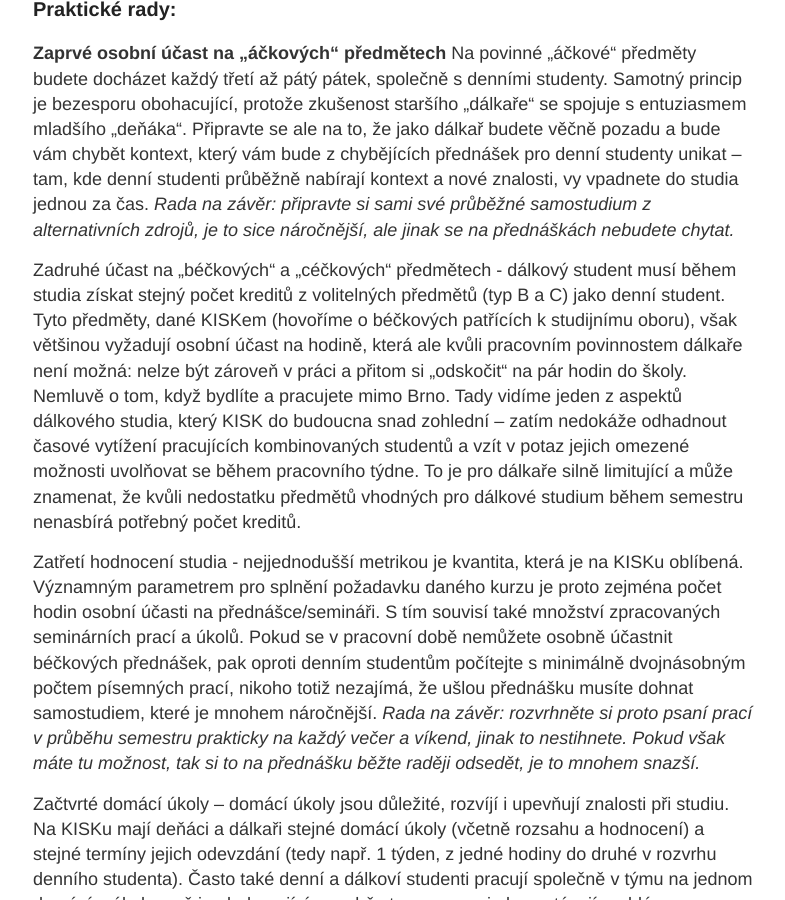
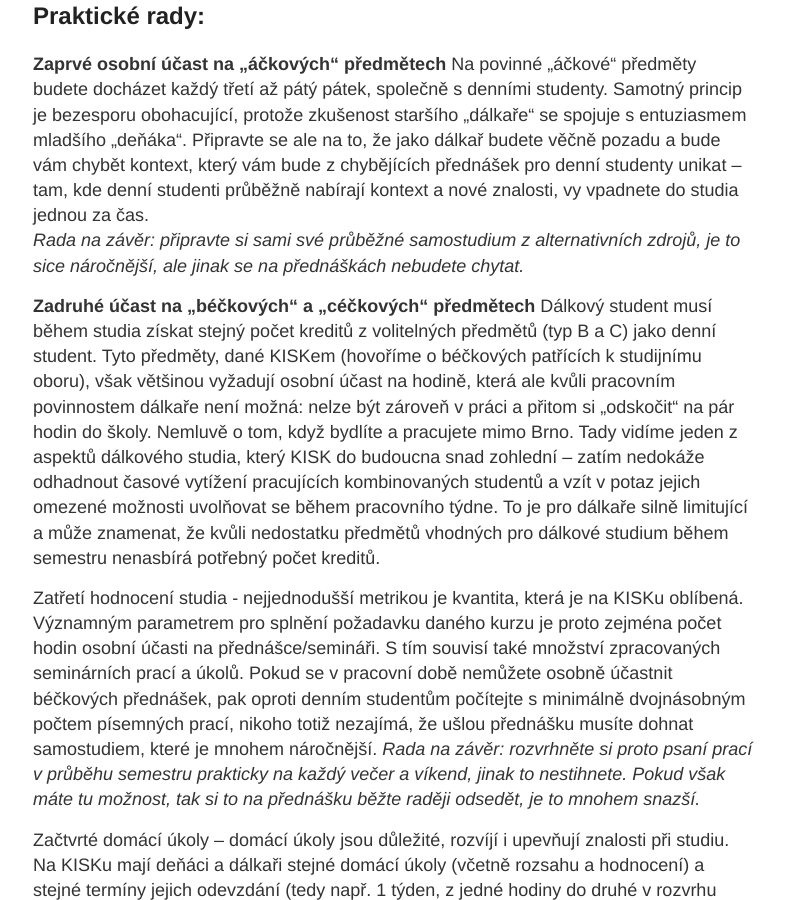
Before and after one commit to projectgorilla/projectgorilla.github.io, a Jekyll site: the page built from _posts/2016-5-16-Koncepce-dalkoveho-studia-KISK.md, in a window 1280 px wide and 900 px high, scrolled down 1174 px. Shown: the whole window, without its empty margins (247-1032 px from the left). Built offline with Jekyll 4.4.1, drawn with Linux system fonts in a browser that asks for light colours; comment, search, counter and statistics services are not loaded.

```diff
--- a/_posts/2016-5-16-Koncepce-dalkoveho-studia-KISK.md
+++ b/_posts/2016-5-16-Koncepce-dalkoveho-studia-KISK.md
@@ -16,11 +16,12 @@ KISK je ve srovnání s ostatními ústavy FF MU velmi mladá katedra, která m
 
 Pro denního studenta je to z podstaty kultury KISKu inspirativní, zde se může rozpřáhnout a realizovat. Pro dálkového studenta je to pak z podstaty nedotažené koncepce dálkového studia prostředí spíše deprimující.
 
-<h3>Praktické rady:</h3>
+<h2>Praktické rady:</h2>
 <b>Zaprvé osobní účast na „áčkových“ předmětech</b>
-Na povinné „áčkové“ předměty budete docházet každý třetí až pátý pátek, společně s denními studenty. Samotný princip je bezesporu obohacující, protože zkušenost staršího „dálkaře“ se spojuje s entuziasmem mladšího „deňáka“. Připravte se ale na to, že jako dálkař budete věčně pozadu a bude vám chybět kontext, který vám bude z chybějících přednášek pro denní studenty unikat – tam, kde denní studenti průběžně nabírají kontext a nové znalosti, vy vpadnete do studia jednou za čas. <i>Rada na závěr: připravte si sami své průběžné samostudium z alternativních zdrojů, je to sice náročnější, ale jinak se na přednáškách nebudete chytat.</i>
+Na povinné „áčkové“ předměty budete docházet každý třetí až pátý pátek, společně s denními studenty. Samotný princip je bezesporu obohacující, protože zkušenost staršího „dálkaře“ se spojuje s entuziasmem mladšího „deňáka“. Připravte se ale na to, že jako dálkař budete věčně pozadu a bude vám chybět kontext, který vám bude z chybějících přednášek pro denní studenty unikat – tam, kde denní studenti průběžně nabírají kontext a nové znalosti, vy vpadnete do studia jednou za čas.<br><i>Rada na závěr: připravte si sami své průběžné samostudium z alternativních zdrojů, je to sice náročnější, ale jinak se na přednáškách nebudete chytat.</i>
 
-Zadruhé účast na „béčkových“ a „céčkových“ předmětech - dálkový student musí během studia získat stejný počet kreditů z volitelných předmětů (typ B a C) jako denní student. Tyto předměty, dané KISKem (hovoříme o béčkových patřících k studijnímu oboru), však většinou vyžadují osobní účast na hodině, která ale kvůli pracovním povinnostem dálkaře není možná: nelze být zároveň v práci a přitom si „odskočit“ na pár hodin do školy. Nemluvě o tom, když bydlíte a pracujete mimo Brno. Tady vidíme jeden z aspektů dálkového studia, který KISK do budoucna snad zohlední – zatím nedokáže odhadnout časové vytížení pracujících kombinovaných studentů a vzít v potaz jejich omezené možnosti uvolňovat se během pracovního týdne. To je pro dálkaře silně limitující a může znamenat, že kvůli nedostatku předmětů vhodných pro dálkové studium během semestru nenasbírá potřebný počet kreditů.
+<b>Zadruhé účast na „béčkových“ a „céčkových“ předmětech</b>
+Dálkový student musí během studia získat stejný počet kreditů z volitelných předmětů (typ B a C) jako denní student. Tyto předměty, dané KISKem (hovoříme o béčkových patřících k studijnímu oboru), však většinou vyžadují osobní účast na hodině, která ale kvůli pracovním povinnostem dálkaře není možná: nelze být zároveň v práci a přitom si „odskočit“ na pár hodin do školy. Nemluvě o tom, když bydlíte a pracujete mimo Brno. Tady vidíme jeden z aspektů dálkového studia, který KISK do budoucna snad zohlední – zatím nedokáže odhadnout časové vytížení pracujících kombinovaných studentů a vzít v potaz jejich omezené možnosti uvolňovat se během pracovního týdne. To je pro dálkaře silně limitující a může znamenat, že kvůli nedostatku předmětů vhodných pro dálkové studium během semestru nenasbírá potřebný počet kreditů.
 
 Zatřetí hodnocení studia - nejjednodušší metrikou je kvantita, která je na KISKu oblíbená. Významným parametrem pro splnění požadavku daného kurzu je proto zejména počet hodin osobní účasti na přednášce/semináři. S tím souvisí také množství zpracovaných seminárních prací a úkolů. Pokud se v pracovní době nemůžete osobně účastnit béčkových přednášek, pak oproti denním studentům počítejte s minimálně dvojnásobným počtem písemných prací, nikoho totiž nezajímá, že ušlou přednášku musíte dohnat samostudiem, které je mnohem náročnější. <i>Rada na závěr: rozvrhněte si proto psaní prací v průběhu semestru prakticky na každý večer a víkend, jinak to nestihnete. Pokud však máte tu možnost, tak si to na přednášku běžte raději odsedět, je to mnohem snazší.</i>
 
```
